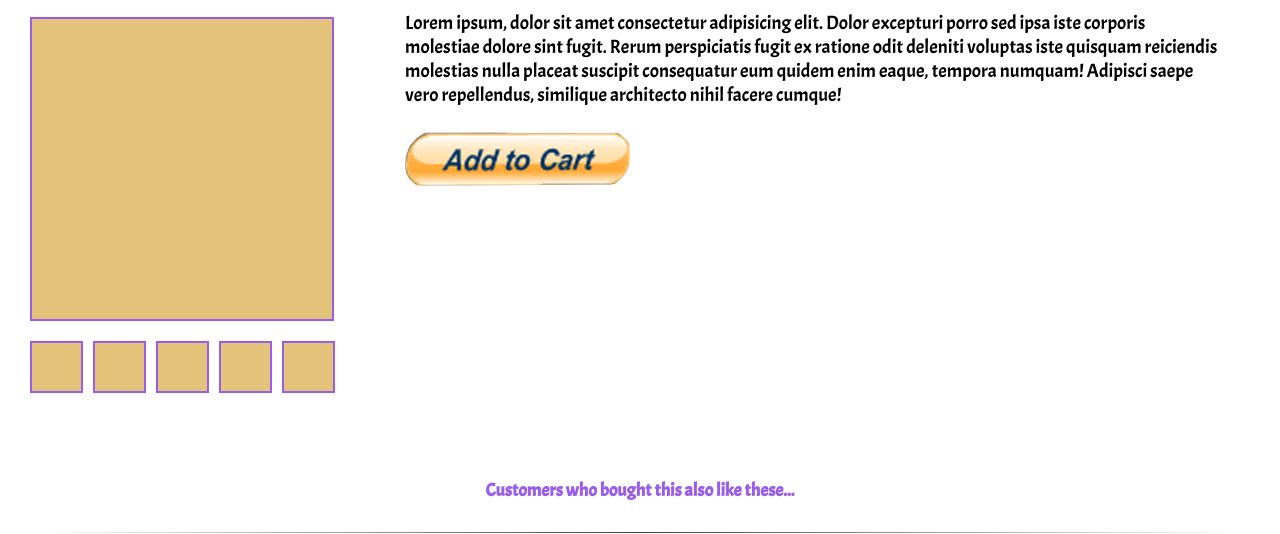
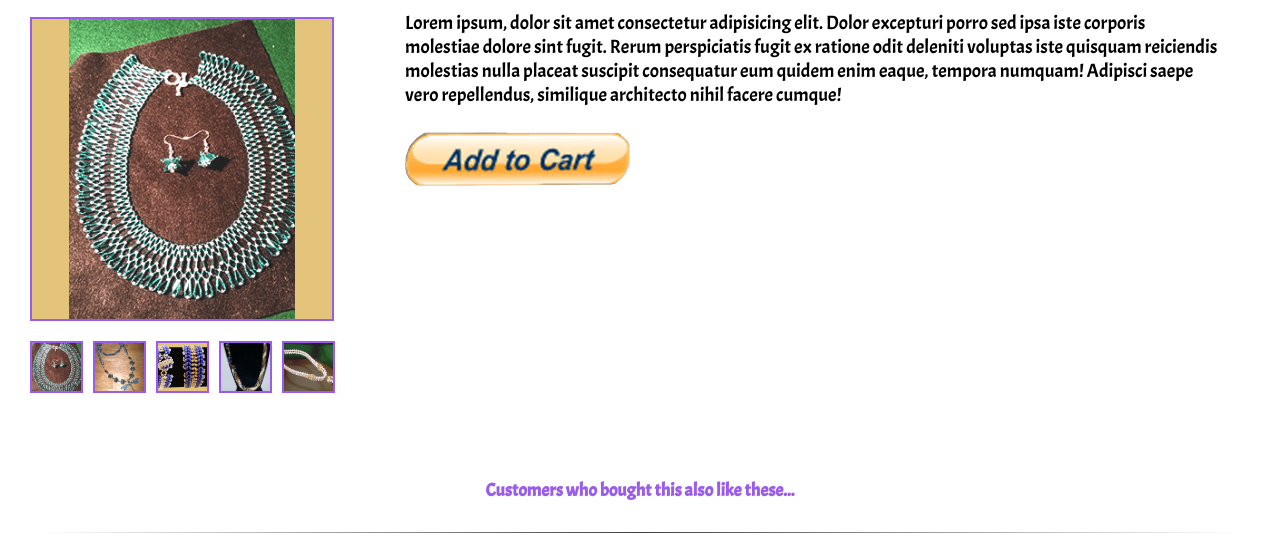
Before and after one commit to wcolts2000/JudysJewels, a plain HTML site: page product-template.html in a window 1280 px wide. Shown: the part 266-800 px from the top of the page. Drawn offline with nearby package versions, Linux system fonts and the light colour scheme; the site is published under a folder, as on GitHub Pages, so addresses that start at the root find nothing.

Commit message:
img gallery fix...maybe

```diff
--- a/product-template.html
+++ b/product-template.html
@@ -106,23 +106,23 @@
     <div class="product-wrapper">
       <div class="product-card">
         <h1>PRODUCT NAME</h1>
-        <div class="primary" style="background-image: url(/img/lace-necklace-and-earrings.png);"></div>
+        <div class="primary" style="background-image: url(./img/lace-necklace-and-earrings.png);"></div>
 
         <div class="product-thumbs ">
           <a href="#" class="selected thumbnail" data-big="./img/lace-necklace-and-earrings.png">
-            <div class="thumbnail-image" style="background-image: url(/img/lace-necklace-and-earrings.png)"></div>
+            <div class="thumbnail-image" style="background-image: url(./img/lace-necklace-and-earrings.png)"></div>
           </a>
           <a href="#" class="thumbnail" data-big="./img/dragonfly-necklace.png">
-            <div class="thumbnail-image" style="background-image: url(/img/dragonfly-necklace.png)"></div>
+            <div class="thumbnail-image" style="background-image: url(./img/dragonfly-necklace.png)"></div>
           </a>
           <a href="#" class="thumbnail" data-big="./img/bead-bracelet.png">
-            <div class="thumbnail-image" style="background-image: url(/img/bead-bracelet.png)"></div>
+            <div class="thumbnail-image" style="background-image: url(./img/bead-bracelet.png)"></div>
           </a>
           <a href="#" class="thumbnail" data-big="./img/necklace.png">
-            <div class="thumbnail-image" style="background-image: url(/img/necklace.png)"></div>
+            <div class="thumbnail-image" style="background-image: url(./img/necklace.png)"></div>
           </a>
           <a href="#" class="thumbnail" data-big="./img/pink-cystal-pendant.png">
-            <div class="thumbnail-image" style="background-image: url(/img/pink-cystal-pendant.png)"></div>
+            <div class="thumbnail-image" style="background-image: url(./img/pink-cystal-pendant.png)"></div>
           </a>
         </div>
       </div>
```
